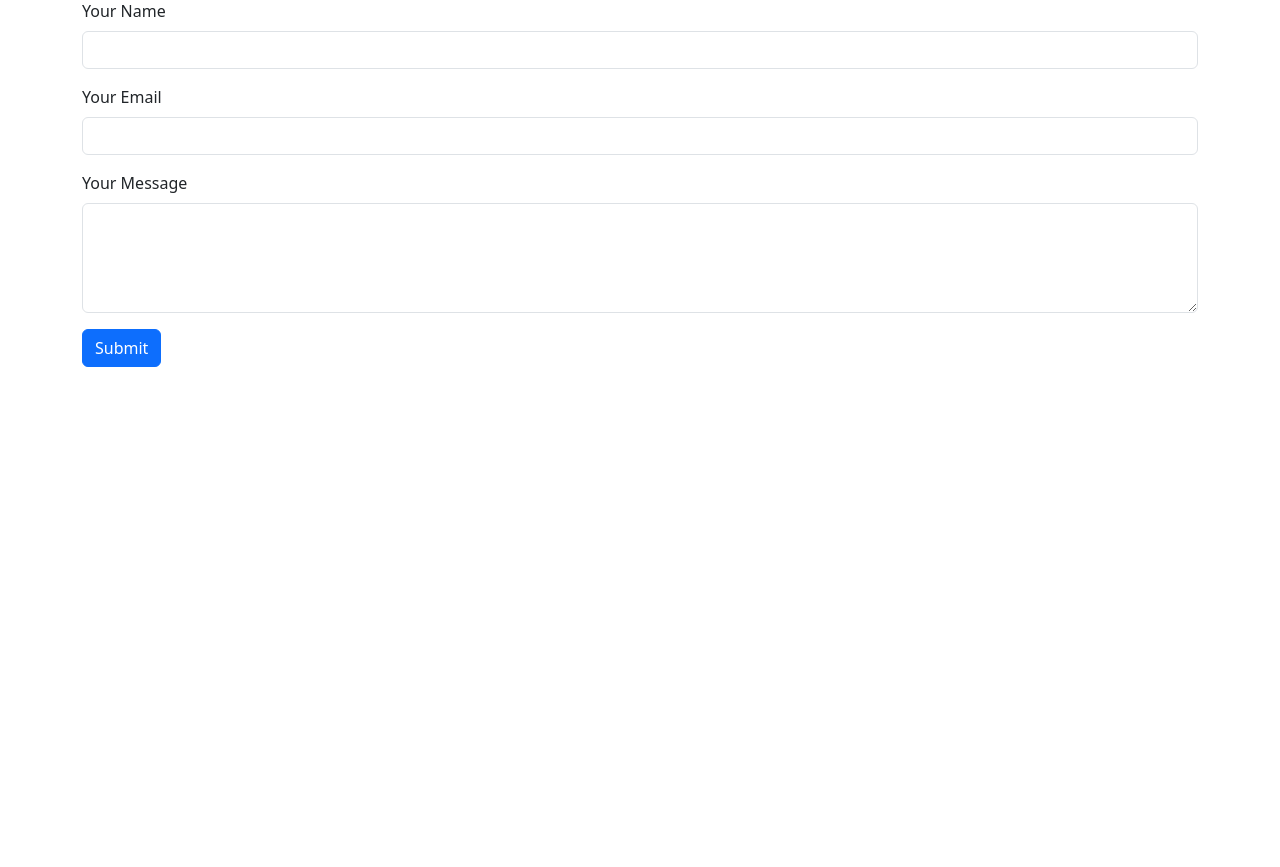
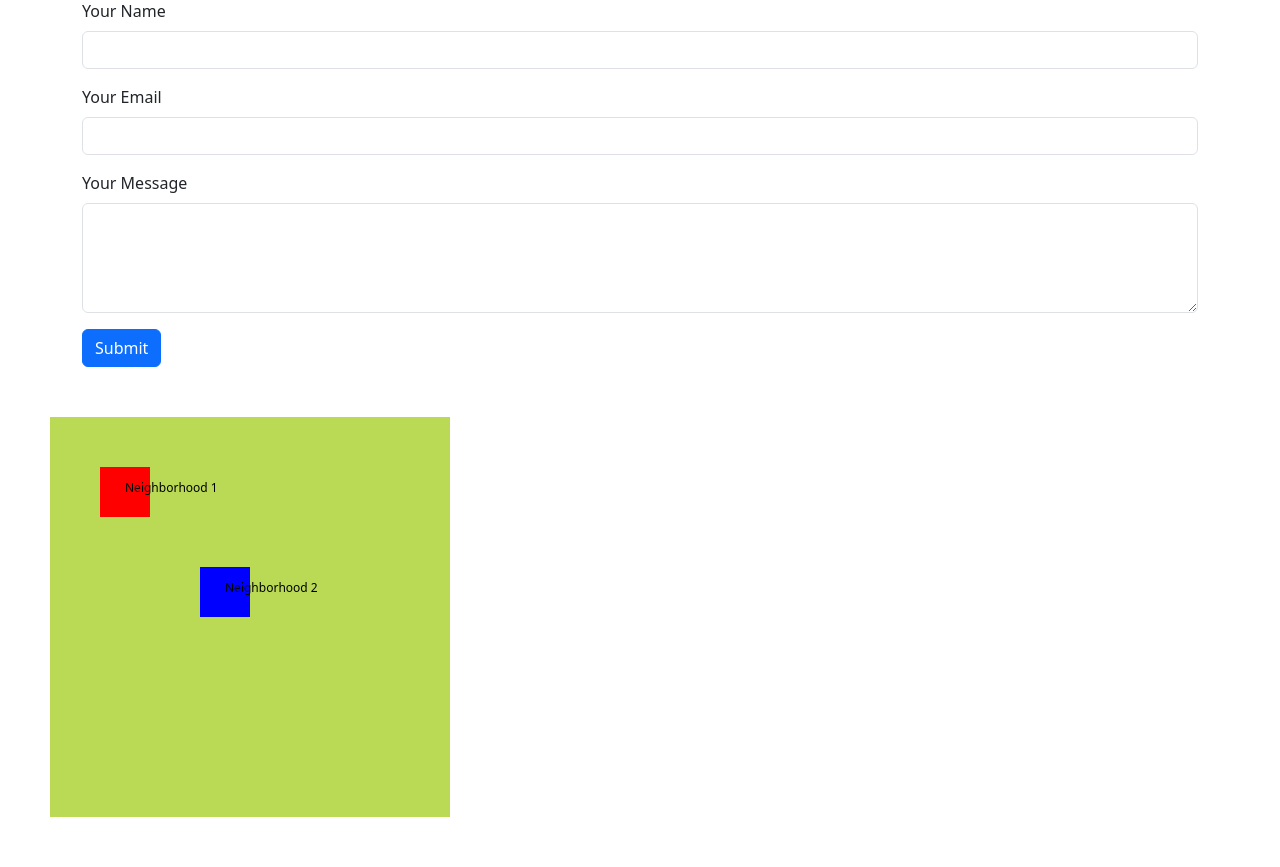
Before and after one commit to AustinTX360/1, a Flask app: page / in a window 1280 px wide. Shown: the part 1293-2160 px from the top of the page. Before the commit the page ends 1660 px from the top, so only its background shows below. Run offline with Flask 3, Linux system fonts and the light colour scheme.

Commit message:
Update index.html

```diff
--- a/templates/index.html
+++ b/templates/index.html
@@ -105,7 +105,19 @@
             </form>
         </div>
     </div>
+    <!-- Your SVG map -->
+    <svg width="500" height="500" xmlns="http://www.w3.org/2000/svg">
+        <!-- Austin outline -->
+        <rect x="50" y="50" width="400" height="400" fill="#bada55" />
 
+        <!-- Example neighborhood 1 -->
+        <rect x="100" y="100" width="50" height="50" fill="#ff0000" />
+        <text x="125" y="125" font-size="12" fill="#000000">Neighborhood 1</text>
+
+        <!-- Example neighborhood 2 -->
+        <rect x="200" y="200" width="50" height="50" fill="#0000ff" />
+        <text x="225" y="225" font-size="12" fill="#000000">Neighborhood 2</text>
+    </svg>
     <script src="https://cdn.jsdelivr.net/npm/bootstrap@5.3.0/dist/js/bootstrap.bundle.min.js"></script>
 </body>
 </html>
```
